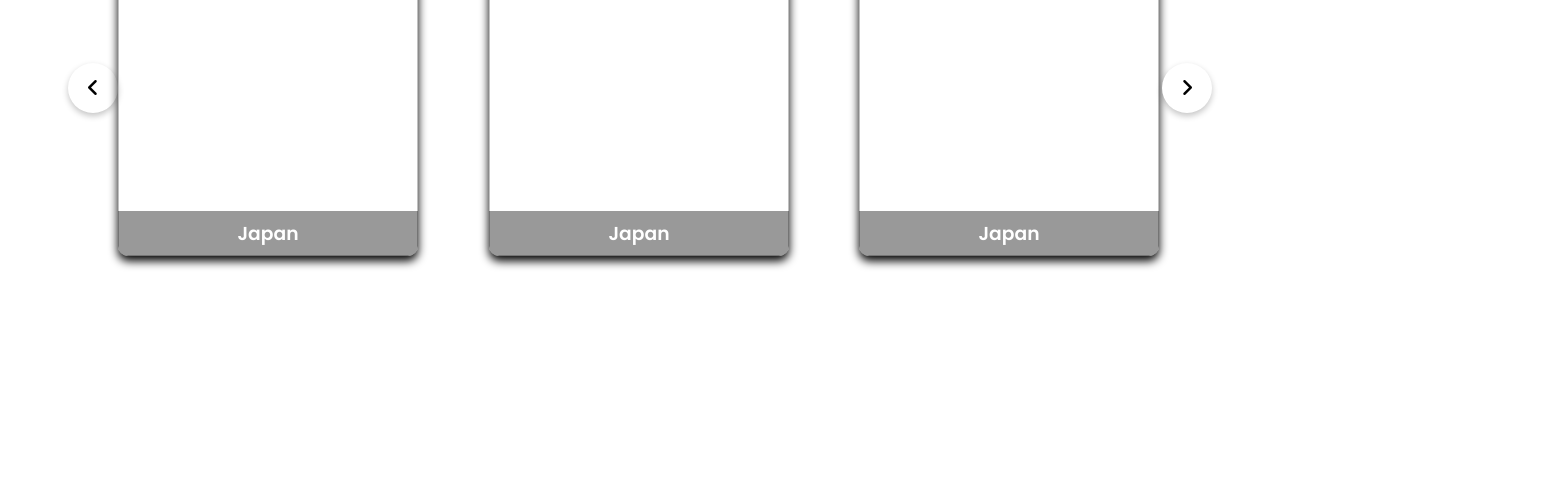
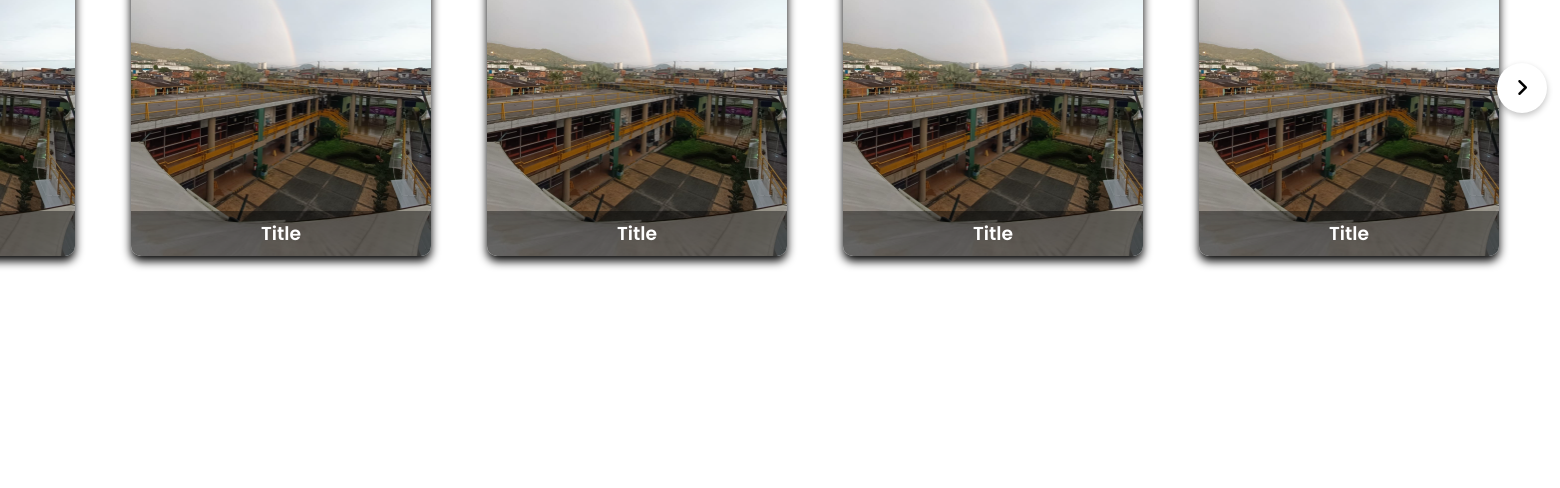
Before and after one commit to ludosx/webcdi, a plain HTML site: page services.html in a window 1280 px wide. Shown: the part 312-800 px from the top of the page, 1560 px wide, since content can reach past the window. Drawn offline with Linux system fonts and the light colour scheme; no server answers.

Commit message:
card carousel*

```diff
--- a/services.html
+++ b/services.html
@@ -1,5 +1,4 @@
 <!DOCTYPE html>
-<!-- Coding By CodingNepal - youtube.com/codingnepal -->
 <html lang="en" dir="ltr">
 <head>
   <meta charset="utf-8">
@@ -13,7 +12,7 @@
 </head>
 <body>
 
-
+<div class="services-container">
   <div class="menu-wrap">
     <input type="checkbox" class="toggler">
     <div class="hamburger"><div></div></div>
@@ -64,7 +63,6 @@
 
 
 
-  <div class="services-container">
   <div class="wrapper">
     <i id="left" class="fa-solid fa-angle-left"></i>
     <ul class="carousel">
@@ -90,77 +88,93 @@
               </div>
           </div>
         </div>
+      </li>
 
       <li class="card">
         <div class="flip-card">
           <div class="face front">
-                  <img src="images/img-1.jpg" alt="">
-                  <h3>Japan</h3>
+              <img src="img/IMG-20230513-WA0004.jpg" alt="">
+              <h3 id="title-1">Title</h3>
           </div>
           <div class="face back">
-                  <h3>Japan</h3>
-                  <p>Lorem ipsum dolor sit, amet consectetur adipisicing elit. Eius harum molestiae iste, nihil doloribus fugiat distinctio ducimus maxime totam nulla fuga odio non aperiam eos?</p>
+              <h3 id="title-1-back">Title</h3>
+              <p id="description-1">Lorem ipsum dolor sit, amet consectetur adipisicing elit. Eius harum molestiae iste, nihil doloribus fugiat distinctio ducimus maxime totam nulla fuga odio non aperiam eos?</p>
               <div class="link">
                   <a href="#">Details</a>
               </div>
           </div>
         </div>
+      </li>
 
       <li class="card">
         <div class="flip-card">
           <div class="face front">
-                    <img src="images/img-1.jpg" alt="">
-                    <h3>Japan</h3>
+              <img src="img/IMG-20230513-WA0004.jpg" alt="">
+              <h3 id="title-1">Title</h3>
           </div>
           <div class="face back">
-                    <h3>Japan</h3>
-                    <p>Lorem ipsum dolor sit, amet consectetur adipisicing elit. Eius harum molestiae iste, nihil doloribus fugiat distinctio ducimus maxime totam nulla fuga odio non aperiam eos?</p>
+              <h3 id="title-1-back">Title</h3>
+              <p id="description-1">Lorem ipsum dolor sit, amet consectetur adipisicing elit. Eius harum molestiae iste, nihil doloribus fugiat distinctio ducimus maxime totam nulla fuga odio non aperiam eos?</p>
               <div class="link">
                   <a href="#">Details</a>
               </div>
           </div>
         </div>
+      </li>
 
       <li class="card">
         <div class="flip-card">
           <div class="face front">
-                      <img src="images/img-1.jpg" alt="">
-                      <h3>Japan</h3>
+              <img src="img/IMG-20230513-WA0004.jpg" alt="">
+              <h3 id="title-1">Title</h3>
           </div>
           <div class="face back">
-                      <h3>Japan</h3>
-                      <p>Lorem ipsum dolor sit, amet consectetur adipisicing elit. Eius harum molestiae iste, nihil doloribus fugiat distinctio ducimus maxime totam nulla fuga odio non aperiam eos?</p>
+              <h3 id="title-1-back">Title</h3>
+              <p id="description-1">Lorem ipsum dolor sit, amet consectetur adipisicing elit. Eius harum molestiae iste, nihil doloribus fugiat distinctio ducimus maxime totam nulla fuga odio non aperiam eos?</p>
               <div class="link">
                   <a href="#">Details</a>
               </div>
           </div>
         </div>
+      </li>
 
       <li class="card">
         <div class="flip-card">
           <div class="face front">
-                        <img src="images/img-1.jpg" alt="">
-                        <h3>Japan</h3>
+              <img src="img/IMG-20230513-WA0004.jpg" alt="">
+              <h3 id="title-1">Title</h3>
           </div>
           <div class="face back">
-                        <h3>Japan</h3>
-                        <p>Lorem ipsum dolor sit, amet consectetur adipisicing elit. Eius harum molestiae iste, nihil doloribus fugiat distinctio ducimus maxime totam nulla fuga odio non aperiam eos?</p>
+              <h3 id="title-1-back">Title</h3>
+              <p id="description-1">Lorem ipsum dolor sit, amet consectetur adipisicing elit. Eius harum molestiae iste, nihil doloribus fugiat distinctio ducimus maxime totam nulla fuga odio non aperiam eos?</p>
               <div class="link">
                   <a href="#">Details</a>
               </div>
           </div>
         </div>
+      </li>
 
       <li class="card">
-          <div class="img"><img src="images/img-2.jpg" alt="img" draggable="false"></div>
-          <h2>Joenas Brauers</h2>
-          <span>Web Developer</span>
+        <div class="flip-card">
+          <div class="face front">
+              <img src="img/IMG-20230513-WA0004.jpg" alt="">
+              <h3 id="title-1">Title</h3>
+          </div>
+          <div class="face back">
+              <h3 id="title-1-back">Title</h3>
+              <p id="description-1">Lorem ipsum dolor sit, amet consectetur adipisicing elit. Eius harum molestiae iste, nihil doloribus fugiat distinctio ducimus maxime totam nulla fuga odio non aperiam eos?</p>
+              <div class="link">
+                  <a href="#">Details</a>
+              </div>
+          </div>
+        </div>
       </li>
+
+
 
     </ul>
     <i id="right" class="fa-solid fa-angle-right"></i>
   </div>
 </div>
-
 </body>
 </html>
--- a/styles.css
+++ b/styles.css
@@ -600,9 +600,24 @@ section {
 
 
 
-
+/* Import Google font - Poppins */
+@import url('https://fonts.googleapis.com/css2?family=Poppins:wght@400;500;600&display=swap');
+* {
+  margin: 0;
+  padding: 0;
+  box-sizing: border-box;
+  font-family: "Poppins", sans-serif;
+}
+body {
+  display: flex;
+  padding: 0 35px;
+  align-items: center;
+  justify-content: center;
+  min-height: 100vh;
+  /*background: linear-gradient(to left top, #031A9A, #8B53FF);*/
+}
 .wrapper {
-  max-width: 1100px;
+  max-width: 1770px;
   width: 100%;
   position: relative;
 }
@@ -633,13 +648,14 @@ section {
 .wrapper .carousel{
   display: grid;
   grid-auto-flow: column;
-  grid-auto-columns: calc((100% / 3) - 12px);
+  /*grid-auto-columns: calc((100% / 3) - 12px);*/
   overflow-x: auto;
   scroll-snap-type: x mandatory;
   gap: 16px;
   border-radius: 8px;
   scroll-behavior: smooth;
   scrollbar-width: none;
+  grid-template-columns: repeat(auto-fill, minmax(340px, 1fr));
 }
 .carousel::-webkit-scrollbar {
   display: none;
@@ -692,3 +708,100 @@ section {
   color: #6A6D78;
   font-size: 1.31rem;
 }
+
+
+
+.flip-card {
+  position: relative;
+  width: 300px;
+  height: 350px;
+  margin: 20px;
+}
+
+.card .face {
+  position: absolute;
+  width: 100%;
+  height: 100%;
+  backface-visibility: hidden;
+  border-radius: 10px;
+  overflow: hidden;
+  transition: .5s;
+}
+
+.card .front {
+  transform: perspective(600px) rotateY(0deg);
+  box-shadow: 0 5px 10px #000;
+}
+
+.card .front img {
+  position: absolute;
+  width: 100%;
+  height: 100%;
+  object-fit: cover;
+}
+
+.card .front h3 {
+  position: absolute;
+  bottom: 0;
+  width: 100%;
+  height: 45px;
+  line-height: 45px;
+  color: #fff;
+  background: rgba(0,0,0,.4);
+  text-align: center;
+}
+
+.card .back {
+  transform: perspective(600px) rotateY(180deg);
+  background: rgb(3, 35, 54);
+  padding: 15px;
+  color: #f3f3f3;
+  display: flex;
+  flex-direction: column;
+  justify-content: space-between;
+  text-align: center;
+  box-shadow: 0 5px 10px #000;
+}
+
+.card .back .link {
+  border-top: solid 1px #f3f3f3;
+  height: 50px;
+  line-height: 50px;
+}
+
+.card .back .link a {
+  color: #f3f3f3;
+}
+
+.card .back h3 {
+  font-size: 30px;
+  margin-top: 20px;
+  letter-spacing: 2px;
+}
+
+.card .back p {
+  letter-spacing: 1px;
+}
+
+.card:hover .front {
+  transform: perspective(600px) rotateY(180deg);
+}
+
+.card:hover .back {
+  transform: perspective(600px) rotateY(360deg);
+}
+
+
+
+/*
+@media screen and (max-width: 900px) {
+  .wrapper .carousel {
+    grid-auto-columns: calc((100% / 2) - 9px);
+  }
+}
+*/
+@media screen and (max-width: 600px) {
+  .wrapper .carousel {
+    grid-auto-columns: 100%;
+  }
+}
```
Lines whose indentation alone changed are shown as unchanged.
